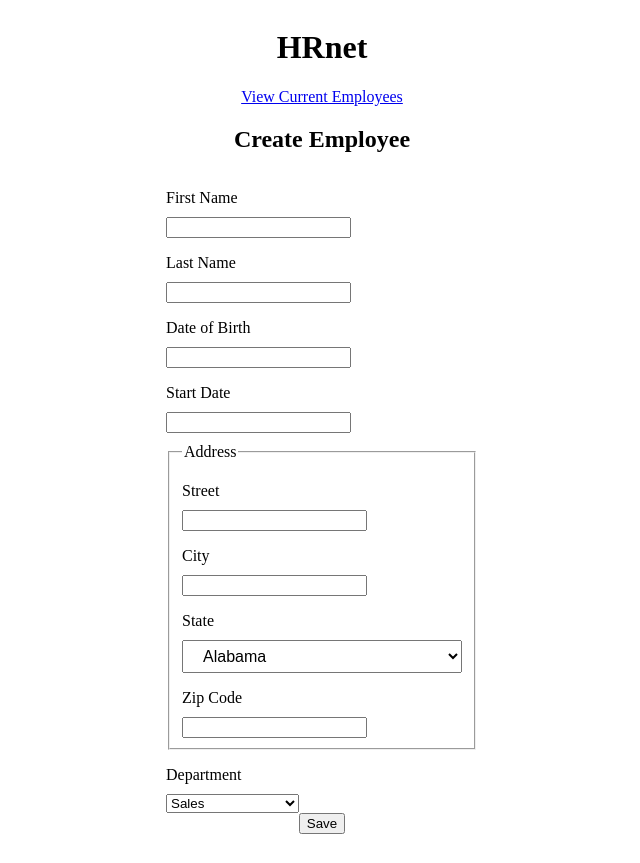
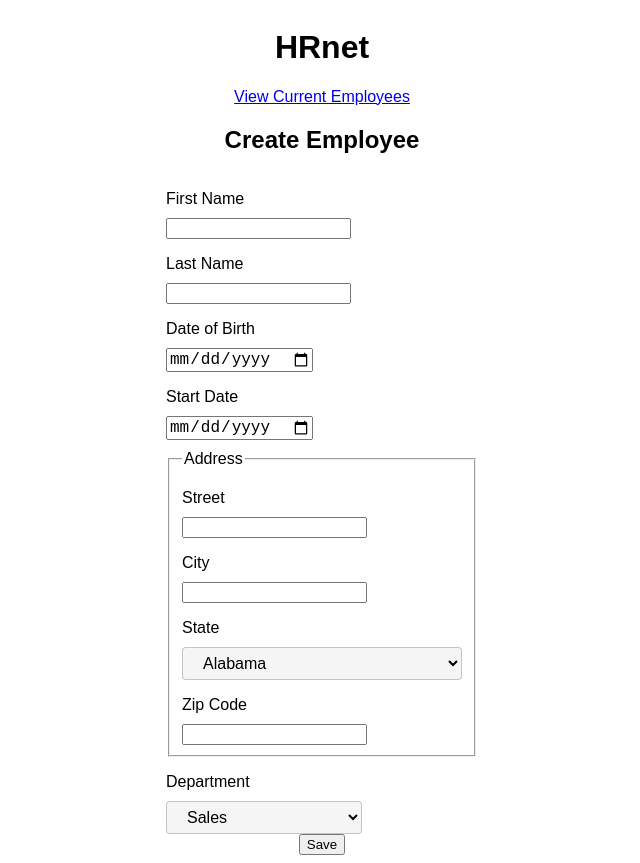
Before and after one commit to boysers/oc-HRnet, a React (Vite) app: page / in a window 1280 px wide. Shown: the whole page, without its empty margins (318-958 px from the left). Before the commit the page ends 842 px from the top, so only its background shows below. Built offline with nearby package versions, Linux system fonts and the light colour scheme.

Commit message:
feat(components): add datepicker, modal and selectmenu

```diff
--- /dev/null
+++ b/src/components/DatePicker.tsx
@@ -0,0 +1,14 @@
+import { ChangeEvent } from 'react'
+import styled from 'styled-components'
+
+type DatePickerProps = { id: string; name: string; onChange?: OnChange }
+
+type OnChange = (event: ChangeEvent<HTMLInputElement>) => void
+
+const StyledInputDate = styled.input`
+	font-size: 16px;
+`
+
+export const DatePicker: React.FC<DatePickerProps> = ({ id, name }) => {
+	return <StyledInputDate type="date" name={name} id={id} />
+}
--- /dev/null
+++ b/src/components/Modal.tsx
@@ -0,0 +1,62 @@
+import { PropsWithChildren, useEffect } from 'react'
+import { createPortal } from 'react-dom'
+import styled from 'styled-components'
+
+type ModalProps = PropsWithChildren<{ isOpen: boolean; onClose: () => void }>
+
+const StyledModal = styled.div`
+	position: fixed;
+	top: 0;
+	left: 0;
+	background-color: rgba(0, 0, 0, 0.75);
+	width: 100%;
+	height: 100%;
+	z-index: 100;
+
+	display: flex;
+	justify-content: center;
+	align-items: center;
+`
+
+const StyledClose = styled.div`
+	width: 100%;
+	height: 100%;
+	position: absolute;
+	top: 0;
+	left: 0;
+	z-index: 99;
+`
+
+const StyledContainer = styled.div`
+	position: relative;
+	z-index: 101;
+	display: inline-block;
+`
+
+export const Modal: React.FC<ModalProps> = (props) => {
+	const { isOpen, onClose, children } = props
+
+	useEffect(() => {
+		const body = document.body
+
+		if (isOpen) {
+			body.style.overflow = 'hidden'
+			return
+		}
+
+		body.style.overflow = ''
+
+		return () => {
+			body.style.overflow = ''
+		}
+	}, [isOpen])
+
+	if (!isOpen) return null
+	return createPortal(
+		<StyledModal>
+			<StyledClose onClick={onClose} />
+			<StyledContainer>{children}</StyledContainer>
+		</StyledModal>,
+		document.body
+	)
+}
--- /dev/null
+++ b/src/components/SelectMenu.tsx
@@ -0,0 +1,41 @@
+import { ChangeEvent } from 'react'
+import styled from 'styled-components'
+
+type SelectMenuProps = {
+	name: string
+	id: string
+	options: Array<Option>
+	onChange?: OnChange
+	defaultValue?: string
+}
+
+type Option = { value: string; label: string }
+
+type OnChange = (event: ChangeEvent<HTMLSelectElement>) => void
+
+const StyledSelect = styled.select`
+	min-width: 196px;
+    font-size: 16px;
+    padding: 6px 16px;
+    background-color: rgba(0, 0, 0, 0.04);
+    cursor: pointer;
+    border-radius: 4px;
+    border: 1px solid rgba(0, 0, 0, 0.2);
+
+    option {
+        background-color: rgba(255, 255, 255, 1);
+    }
+`
+
+export const SelectMenu: React.FC<SelectMenuProps> = (props) => {
+	const { name, id, options, onChange, defaultValue } = props
+	return (
+		<StyledSelect name={name} id={id} onChange={onChange} defaultValue={defaultValue}>
+			{options.map(({ value, label }) => (
+				<option key={value} value={value}>
+					{label}
+				</option>
+			))}
+		</StyledSelect>
+	)
+}
--- /dev/null
+++ b/src/components/index.ts
@@ -0,0 +1,5 @@
+export { SelectMenu } from './SelectMenu'
+
+export { DatePicker } from './DatePicker'
+
+export { Modal } from './Modal'
--- /dev/null
+++ b/src/constants/states.ts
@@ -0,0 +1,238 @@
+export const STATES = [
+	{
+		name: 'Alabama',
+		abbreviation: 'AL',
+	},
+	{
+		name: 'Alaska',
+		abbreviation: 'AK',
+	},
+	{
+		name: 'American Samoa',
+		abbreviation: 'AS',
+	},
+	{
+		name: 'Arizona',
+		abbreviation: 'AZ',
+	},
+	{
+		name: 'Arkansas',
+		abbreviation: 'AR',
+	},
+	{
+		name: 'California',
+		abbreviation: 'CA',
+	},
+	{
+		name: 'Colorado',
+		abbreviation: 'CO',
+	},
+	{
+		name: 'Connecticut',
+		abbreviation: 'CT',
+	},
+	{
+		name: 'Delaware',
+		abbreviation: 'DE',
+	},
+	{
+		name: 'District Of Columbia',
+		abbreviation: 'DC',
+	},
+	{
+		name: 'Federated States Of Micronesia',
+		abbreviation: 'FM',
+	},
+	{
+		name: 'Florida',
+		abbreviation: 'FL',
+	},
+	{
+		name: 'Georgia',
+		abbreviation: 'GA',
+	},
+	{
+		name: 'Guam',
+		abbreviation: 'GU',
+	},
+	{
+		name: 'Hawaii',
+		abbreviation: 'HI',
+	},
+	{
+		name: 'Idaho',
+		abbreviation: 'ID',
+	},
+	{
+		name: 'Illinois',
+		abbreviation: 'IL',
+	},
+	{
+		name: 'Indiana',
+		abbreviation: 'IN',
+	},
+	{
+		name: 'Iowa',
+		abbreviation: 'IA',
+	},
+	{
+		name: 'Kansas',
+		abbreviation: 'KS',
+	},
+	{
+		name: 'Kentucky',
+		abbreviation: 'KY',
+	},
+	{
+		name: 'Louisiana',
+		abbreviation: 'LA',
+	},
+	{
+		name: 'Maine',
+		abbreviation: 'ME',
+	},
+	{
+		name: 'Marshall Islands',
+		abbreviation: 'MH',
+	},
+	{
+		name: 'Maryland',
+		abbreviation: 'MD',
+	},
+	{
+		name: 'Massachusetts',
+		abbreviation: 'MA',
+	},
+	{
+		name: 'Michigan',
+		abbreviation: 'MI',
+	},
+	{
+		name: 'Minnesota',
+		abbreviation: 'MN',
+	},
+	{
+		name: 'Mississippi',
+		abbreviation: 'MS',
+	},
+	{
+		name: 'Missouri',
+		abbreviation: 'MO',
+	},
+	{
+		name: 'Montana',
+		abbreviation: 'MT',
+	},
+	{
+		name: 'Nebraska',
+		abbreviation: 'NE',
+	},
+	{
+		name: 'Nevada',
+		abbreviation: 'NV',
+	},
+	{
+		name: 'New Hampshire',
+		abbreviation: 'NH',
+	},
+	{
+		name: 'New Jersey',
+		abbreviation: 'NJ',
+	},
+	{
+		name: 'New Mexico',
+		abbreviation: 'NM',
+	},
+	{
+		name: 'New York',
+		abbreviation: 'NY',
+	},
+	{
+		name: 'North Carolina',
+		abbreviation: 'NC',
+	},
+	{
+		name: 'North Dakota',
+		abbreviation: 'ND',
+	},
+	{
+		name: 'Northern Mariana Islands',
+		abbreviation: 'MP',
+	},
+	{
+		name: 'Ohio',
+		abbreviation: 'OH',
+	},
+	{
+		name: 'Oklahoma',
+		abbreviation: 'OK',
+	},
+	{
+		name: 'Oregon',
+		abbreviation: 'OR',
+	},
+	{
+		name: 'Palau',
+		abbreviation: 'PW',
+	},
+	{
+		name: 'Pennsylvania',
+		abbreviation: 'PA',
+	},
+	{
+		name: 'Puerto Rico',
+		abbreviation: 'PR',
+	},
+	{
+		name: 'Rhode Island',
+		abbreviation: 'RI',
+	},
+	{
+		name: 'South Carolina',
+		abbreviation: 'SC',
+	},
+	{
+		name: 'South Dakota',
+		abbreviation: 'SD',
+	},
+	{
+		name: 'Tennessee',
+		abbreviation: 'TN',
+	},
+	{
+		name: 'Texas',
+		abbreviation: 'TX',
+	},
+	{
+		name: 'Utah',
+		abbreviation: 'UT',
+	},
+	{
+		name: 'Vermont',
+		abbreviation: 'VT',
+	},
+	{
+		name: 'Virgin Islands',
+		abbreviation: 'VI',
+	},
+	{
+		name: 'Virginia',
+		abbreviation: 'VA',
+	},
+	{
+		name: 'Washington',
+		abbreviation: 'WA',
+	},
+	{
+		name: 'West Virginia',
+		abbreviation: 'WV',
+	},
+	{
+		name: 'Wisconsin',
+		abbreviation: 'WI',
+	},
+	{
+		name: 'Wyoming',
+		abbreviation: 'WY',
+	},
+]
--- a/src/styles/global.scss
+++ b/src/styles/global.scss
@@ -1,3 +1,7 @@
+body {
+	font-family: sans-serif;
+}
+
 .title {
 	display: flex;
 	align-items: center;
@@ -20,7 +24,3 @@ label {
 .address {
 	margin-top: 10px;
 }
-
-#confirmation {
-	display: none;
-}
--- a/src/views/CreateEmployee.tsx
+++ b/src/views/CreateEmployee.tsx
@@ -1,245 +1,37 @@
+import { useState } from 'react'
 import { Link } from 'react-router-dom'
+import styled from 'styled-components'
+import { DatePicker, Modal, SelectMenu } from '@/components'
+import { STATES } from '@/constants/states'
 
-const states = [
-	{
-		name: 'Alabama',
-		abbreviation: 'AL',
-	},
-	{
-		name: 'Alaska',
-		abbreviation: 'AK',
-	},
-	{
-		name: 'American Samoa',
-		abbreviation: 'AS',
-	},
-	{
-		name: 'Arizona',
-		abbreviation: 'AZ',
-	},
-	{
-		name: 'Arkansas',
-		abbreviation: 'AR',
-	},
-	{
-		name: 'California',
-		abbreviation: 'CA',
-	},
-	{
-		name: 'Colorado',
-		abbreviation: 'CO',
-	},
-	{
-		name: 'Connecticut',
-		abbreviation: 'CT',
-	},
-	{
-		name: 'Delaware',
-		abbreviation: 'DE',
-	},
-	{
-		name: 'District Of Columbia',
-		abbreviation: 'DC',
-	},
-	{
-		name: 'Federated States Of Micronesia',
-		abbreviation: 'FM',
-	},
-	{
-		name: 'Florida',
-		abbreviation: 'FL',
-	},
-	{
-		name: 'Georgia',
-		abbreviation: 'GA',
-	},
-	{
-		name: 'Guam',
-		abbreviation: 'GU',
-	},
-	{
-		name: 'Hawaii',
-		abbreviation: 'HI',
-	},
-	{
-		name: 'Idaho',
-		abbreviation: 'ID',
-	},
-	{
-		name: 'Illinois',
-		abbreviation: 'IL',
-	},
-	{
-		name: 'Indiana',
-		abbreviation: 'IN',
-	},
-	{
-		name: 'Iowa',
-		abbreviation: 'IA',
-	},
-	{
-		name: 'Kansas',
-		abbreviation: 'KS',
-	},
-	{
-		name: 'Kentucky',
-		abbreviation: 'KY',
-	},
-	{
-		name: 'Louisiana',
-		abbreviation: 'LA',
-	},
-	{
-		name: 'Maine',
-		abbreviation: 'ME',
-	},
-	{
-		name: 'Marshall Islands',
-		abbreviation: 'MH',
-	},
-	{
-		name: 'Maryland',
-		abbreviation: 'MD',
-	},
-	{
-		name: 'Massachusetts',
-		abbreviation: 'MA',
-	},
-	{
-		name: 'Michigan',
-		abbreviation: 'MI',
-	},
-	{
-		name: 'Minnesota',
-		abbreviation: 'MN',
-	},
-	{
-		name: 'Mississippi',
-		abbreviation: 'MS',
-	},
-	{
-		name: 'Missouri',
-		abbreviation: 'MO',
-	},
-	{
-		name: 'Montana',
-		abbreviation: 'MT',
-	},
-	{
-		name: 'Nebraska',
-		abbreviation: 'NE',
-	},
-	{
-		name: 'Nevada',
-		abbreviation: 'NV',
-	},
-	{
-		name: 'New Hampshire',
-		abbreviation: 'NH',
-	},
-	{
-		name: 'New Jersey',
-		abbreviation: 'NJ',
-	},
-	{
-		name: 'New Mexico',
-		abbreviation: 'NM',
-	},
-	{
-		name: 'New York',
-		abbreviation: 'NY',
-	},
-	{
-		name: 'North Carolina',
-		abbreviation: 'NC',
-	},
-	{
-		name: 'North Dakota',
-		abbreviation: 'ND',
-	},
-	{
-		name: 'Northern Mariana Islands',
-		abbreviation: 'MP',
-	},
-	{
-		name: 'Ohio',
-		abbreviation: 'OH',
-	},
-	{
-		name: 'Oklahoma',
-		abbreviation: 'OK',
-	},
-	{
-		name: 'Oregon',
-		abbreviation: 'OR',
-	},
-	{
-		name: 'Palau',
-		abbreviation: 'PW',
-	},
-	{
-		name: 'Pennsylvania',
-		abbreviation: 'PA',
-	},
-	{
-		name: 'Puerto Rico',
-		abbreviation: 'PR',
-	},
-	{
-		name: 'Rhode Island',
-		abbreviation: 'RI',
-	},
-	{
-		name: 'South Carolina',
-		abbreviation: 'SC',
-	},
-	{
-		name: 'South Dakota',
-		abbreviation: 'SD',
-	},
-	{
-		name: 'Tennessee',
-		abbreviation: 'TN',
-	},
-	{
-		name: 'Texas',
-		abbreviation: 'TX',
-	},
-	{
-		name: 'Utah',
-		abbreviation: 'UT',
-	},
-	{
-		name: 'Vermont',
-		abbreviation: 'VT',
-	},
-	{
-		name: 'Virgin Islands',
-		abbreviation: 'VI',
-	},
-	{
-		name: 'Virginia',
-		abbreviation: 'VA',
-	},
-	{
-		name: 'Washington',
-		abbreviation: 'WA',
-	},
-	{
-		name: 'West Virginia',
-		abbreviation: 'WV',
-	},
-	{
-		name: 'Wisconsin',
-		abbreviation: 'WI',
-	},
-	{
-		name: 'Wyoming',
-		abbreviation: 'WY',
-	},
-]
+const ConfirmationModal = styled.div`
+	min-width: 440px;
+	background-color: #ffffff;
+	border-radius: 8px;
+	padding: 15px 30px;
+	position: relative;
+
+	.close-modal {
+		position: absolute;
+		top: -15px;
+		right: -15px;
+		width: 30px;
+		height: 30px;
+		cursor: pointer;
+	}
+
+	p {
+		margin: 0;
+	}
+`
 
 export const CreateEmployee: React.FC = () => {
+	const [isModalOpen, setIsModalOpen] = useState(false)
+
+	const toggleModal = () => {
+		setIsModalOpen((prev) => !prev)
+	}
+
 	return (
 		<>
 			<div className="title">
@@ -256,10 +48,10 @@ export const CreateEmployee: React.FC = () => {
 					<input type="text" id="last-name" />
 
 					<label htmlFor="date-of-birth">Date of Birth</label>
-					<input id="date-of-birth" type="text" />
+					<DatePicker id="date-of-birth" name="date-of-birth" />
 
 					<label htmlFor="start-date">Start Date</label>
-					<input id="start-date" type="text" />
+					<DatePicker id="start-date" name="start-date" />
 
 					<fieldset className="address">
 						<legend>Address</legend>
@@ -271,43 +63,53 @@ export const CreateEmployee: React.FC = () => {
 						<input id="city" type="text" />
 
 						<label htmlFor="state">State</label>
-						<select
+						<SelectMenu
 							name="state"
 							id="state"
-							style={{ fontSize: '16px', padding: '6px 16px' }}
-						>
-							{states.map((state) => (
-								<option key={state.abbreviation} value={state.abbreviation}>
-									{state.name}
-								</option>
-							))}
-						</select>
+							options={STATES.map(({ name, abbreviation }) => ({
+								value: abbreviation,
+								label: name,
+							}))}
+						/>
 
 						<label htmlFor="zip-code">Zip Code</label>
 						<input id="zip-code" type="number" />
 					</fieldset>
 
 					<label htmlFor="department">Department</label>
-					<select name="department" id="department">
-						<option>Sales</option>
-						<option>Marketing</option>
-						<option>Engineering</option>
-						<option>Human Resources</option>
-						<option>Legal</option>
-					</select>
+					<SelectMenu
+						id="department"
+						name="department"
+						options={[
+							'Sales',
+							'Marketing',
+							'Engineering',
+							'Human Resources',
+							'Legal',
+						].map((department) => ({ value: department, label: department }))}
+					/>
 				</form>
 
 				<button
 					onClick={() => {
 						'saveEmployee()'
+						toggleModal()
 					}}
 				>
 					Save
 				</button>
 			</div>
-			<div id="confirmation" className="modal">
-				Employee Created!
-			</div>
+			<Modal isOpen={isModalOpen} onClose={toggleModal}>
+				<ConfirmationModal>
+					<img
+						className="close-modal"
+						src="close-icon.png"
+						alt="close modal"
+						onClick={toggleModal}
+					/>
+					<p>Employee Created!</p>
+				</ConfirmationModal>
+			</Modal>
 		</>
 	)
 }
```
Also changed, not shown: .eslintrc.json, public/close-icon.png (added).
